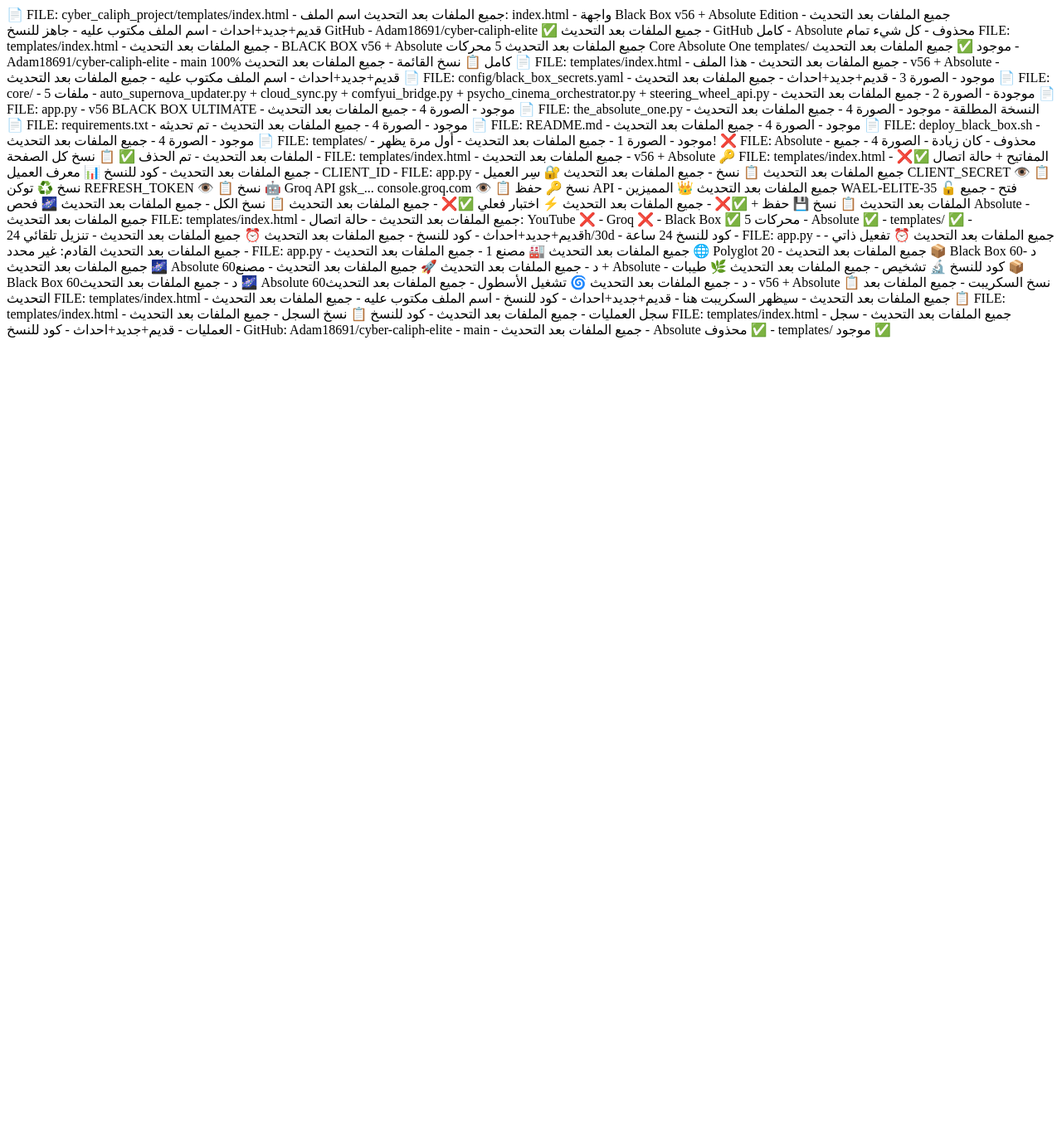
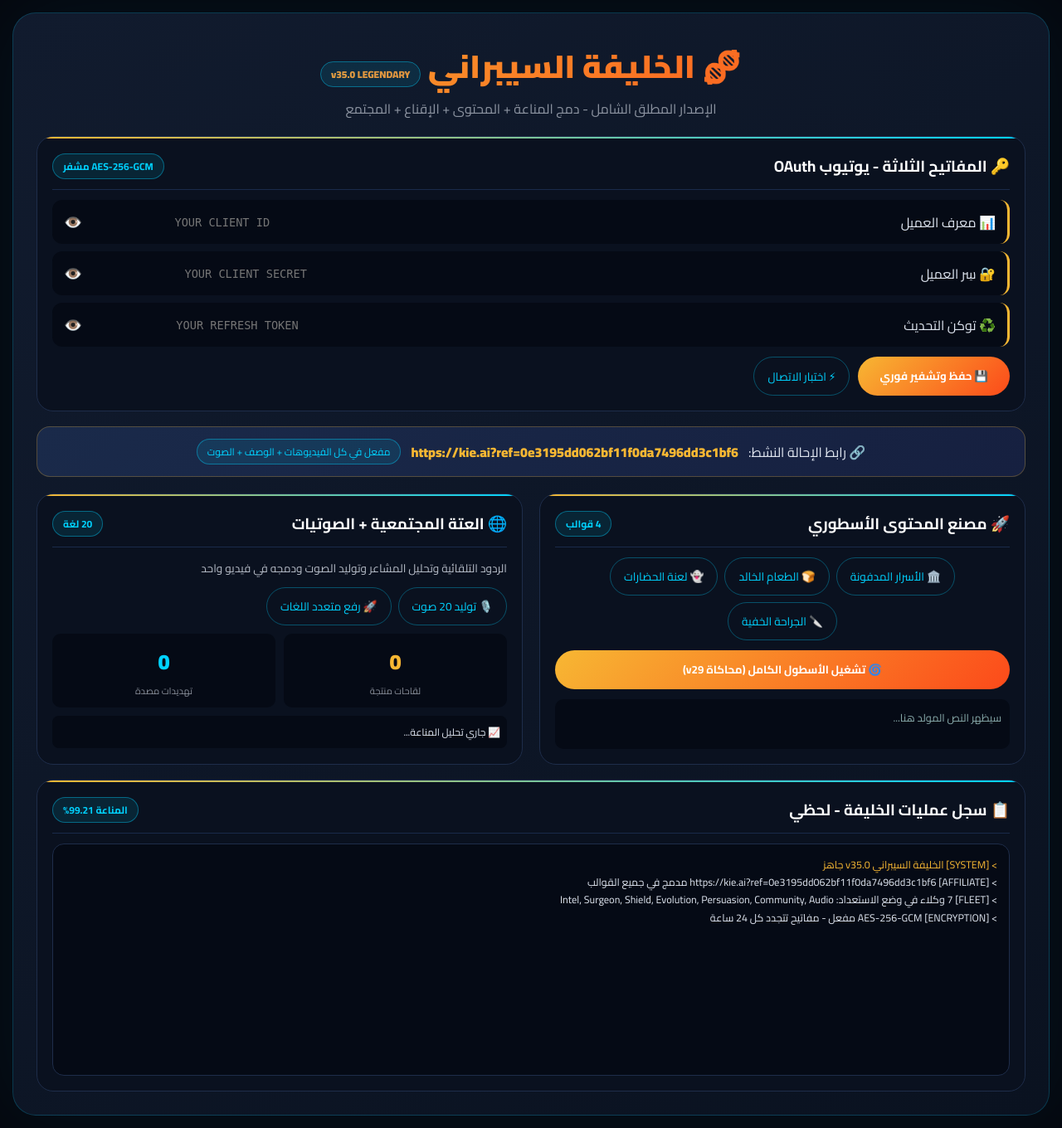
Before and after one commit to Adam18691/cyber-caliph-elite, a Flask app: page / in a window 1280 px wide. Shown: the whole page at 83% size. Before the commit the page ends 407 px from the top, so only its background shows below. Run offline with Flask 3, Linux system fonts and the light colour scheme; some libraries are stand-ins or nearby versions.

Commit message:
index.html

```diff
--- a/templates/index.html
+++ b/templates/index.html
@@ -1,61 +1,127 @@
-📄 FILE: cyber_caliph_project/templates/index.html - جميع الملفات بعد التحديث
-اسم الملف: index.html - واجهة Black Box v56 + Absolute Edition - جميع الملفات بعد التحديث
-قديم+جديد+احداث - اسم الملف مكتوب عليه - جاهز للنسخ GitHub - Adam18691/cyber-caliph-elite
-✅ جميع الملفات بعد التحديث - GitHub كامل - Absolute محذوف - كل شيء تمام
-FILE: templates/index.html - جميع الملفات بعد التحديث - BLACK BOX v56 + Absolute جميع الملفات بعد التحديث 5 محركات Core Absolute One templates/ موجود
-✅ جميع الملفات بعد التحديث - Adam18691/cyber-caliph-elite - main 100% كامل 📋 نسخ القائمة - جميع الملفات بعد التحديث
-📄 FILE: templates/index.html - جميع الملفات بعد التحديث - هذا الملف - v56 + Absolute - قديم+جديد+احداث - اسم الملف مكتوب عليه - جميع الملفات بعد التحديث
-📄 FILE: config/black_box_secrets.yaml - موجود - الصورة 3 - قديم+جديد+احداث - جميع الملفات بعد التحديث
-📄 FILE: core/ - 5 ملفات - auto_supernova_updater.py + cloud_sync.py + comfyui_bridge.py + psycho_cinema_orchestrator.py + steering_wheel_api.py - موجودة - الصورة 2 - جميع الملفات بعد التحديث
-📄 FILE: app.py - v56 BLACK BOX ULTIMATE - موجود - الصورة 4 - جميع الملفات بعد التحديث
-📄 FILE: the_absolute_one.py - النسخة المطلقة - موجود - الصورة 4 - جميع الملفات بعد التحديث
-📄 FILE: requirements.txt - موجود - الصورة 4 - جميع الملفات بعد التحديث - تم تحديثه
-📄 FILE: README.md - موجود - الصورة 4 - جميع الملفات بعد التحديث
-📄 FILE: deploy_black_box.sh - موجود - الصورة 4 - جميع الملفات بعد التحديث
-📄 FILE: templates/ - موجود - الصورة 1 - جميع الملفات بعد التحديث - أول مرة يظهر!
-❌ FILE: Absolute - محذوف - كان زيادة - الصورة 4 - جميع الملفات بعد التحديث - تم الحذف ✅
-📋 نسخ كل الصفحة - FILE: templates/index.html - جميع الملفات بعد التحديث - v56 + Absolute
-🔑 FILE: templates/index.html - المفاتيح + حالة اتصال ✅❌ - جميع الملفات بعد التحديث - كود للنسخ
-📊 معرف العميل
-CLIENT_ID - FILE: app.py - جميع الملفات بعد التحديث
-📋 نسخ - جميع الملفات بعد التحديث
-🔐 سِر العميل
-CLIENT_SECRET
-👁️
-📋 نسخ
-♻️ توكن
-REFRESH_TOKEN
-👁️
-📋 نسخ
-🤖 Groq API
-gsk_... console.groq.com
-👁️
-📋 نسخ
-🔑 حفظ API - جميع الملفات بعد التحديث
-👑 المميزين
-WAEL-ELITE-35
-🔓 فتح - جميع الملفات بعد التحديث
-📋 نسخ
-💾 حفظ + ✅❌ - جميع الملفات بعد التحديث
-⚡ اختبار فعلي ✅❌ - جميع الملفات بعد التحديث
-📋 نسخ الكل - جميع الملفات بعد التحديث
-🌌 فحص Absolute - جميع الملفات بعد التحديث
-FILE: templates/index.html - جميع الملفات بعد التحديث - حالة اتصال: YouTube ❌ - Groq ❌ - Black Box ✅ 5 محركات - Absolute ✅ - templates/ ✅ - قديم+جديد+احداث - كود للنسخ - جميع الملفات بعد التحديث
-⏰ جميع الملفات بعد التحديث - تنزيل تلقائي 24h/30d - كود للنسخ
+<!DOCTYPE html>
+<html lang="ar" dir="rtl">
+<head>
+    <meta charset="UTF-8">
+    <meta name="viewport" content="width=device-width, initial-scale=1.0">
+    <title>🧬 الخليفة السيبراني v35.0</title>
+    <script src="https://cdn.socket.io/4.5.0/socket.io.min.js"></script>
+    <link href="https://fonts.googleapis.com/css2?family=Cairo:wght@400;700;900&display=swap" rel="stylesheet">
+    <style>
+        *{margin:0;padding:0;box-sizing:border-box;font-family:'Cairo',Tahoma,sans-serif}
+        body{background:#05080f;color:#e0e6f0;padding:15px;min-height:100vh}
+        .container{max-width:1250px;margin:auto;background:linear-gradient(145deg,#111b2e,#0a1220);border-radius:28px;padding:28px;border:1px solid #00d2ff33;box-shadow:0 0 100px #00d2ff0f}
+        h1{font-size:2.4rem;background:linear-gradient(135deg,#f7b733,#fc4a1a);-webkit-background-clip:text;-webkit-text-fill-color:transparent;text-align:center;font-weight:900}
+        .subtitle{text-align:center;opacity:.6;margin-bottom:18px}
+        .badge{background:#00d2ff1a;border:1px solid #00d2ff66;border-radius:20px;padding:3px 12px;color:#00d2ff;font-size:.75rem}
+        .grid-2{display:grid;grid-template-columns:1fr 1fr;gap:20px;margin-top:20px}
+        .card{background:#0a111f;border-radius:20px;padding:18px;border:1px solid #1e2d4a;position:relative;overflow:hidden}
+        .card::before{content:'';position:absolute;top:0;right:0;width:100%;height:2px;background:linear-gradient(90deg,#f7b733,#00d2ff)}
+        .card h3{color:#fff;border-bottom:1px solid #1a2a4a;padding-bottom:10px;margin-bottom:12px;display:flex;justify-content:space-between;align-items:center}
+        .key-row{display:flex;justify-content:space-between;align-items:center;background:#050a15;padding:10px 14px;border-radius:12px;margin-bottom:9px;border-right:3px solid #f7b733}
+        .key-row input{background:transparent;border:none;color:#a0b4c8;direction:ltr;width:68%;font-family:monospace;font-size:.85rem}
+        .key-row input:focus{outline:none;color:#fff}
+        .btn-icon{background:none;border:none;color:#7b8ba3;cursor:pointer;font-size:1.1rem}
+        .btn-icon:hover{color:#00d2ff}
+        .btn-primary{background:linear-gradient(135deg,#f7b733,#fc4a1a);border:none;color:#fff;padding:11px 26px;border-radius:40px;font-weight:700;cursor:pointer;transition:.3s}
+        .btn-primary:hover{transform:translateY(-2px);box-shadow:0 8px 30px #f7b73355}
+        .btn-secondary{background:transparent;border:1px solid #00d2ff55;color:#00d2ff;padding:9px 16px;border-radius:40px;cursor:pointer;transition:.3s;font-size:.85rem}
+        .btn-secondary:hover{background:#00d2ff11;border-color:#00d2ff;color:#fff}
+        .log-area{background:#050a15;padding:14px;border-radius:14px;height:280px;overflow-y:auto;font-family:monospace;font-size:.78rem;border:1px solid #1e2d4a;line-height:1.7}
+        .affiliate-box{background:linear-gradient(135deg,#1a2a4a,#162040);border:1px solid #f7b73344;border-radius:16px;padding:14px;margin-top:18px;text-align:center;display:flex;justify-content:center;align-items:center;gap:12px;flex-wrap:wrap}
+        .affiliate-box a{color:#f7b733;text-decoration:none;font-weight:800;direction:ltr}
+        .flex{display:flex;gap:8px;flex-wrap:wrap;justify-content:center}
+        .stat{font-size:1.6rem;font-weight:900;color:#f7b733}
+        @media(max-width:850px){.grid-2{grid-template-columns:1fr}}
+    </style>
+</head>
+<body>
+<div class="container">
+    <h1>🧬 الخليفة السيبراني <span class="badge">v35.0 LEGENDARY</span></h1>
+    <p class="subtitle">الإصدار المطلق الشامل - دمج المناعة + المحتوى + الإقناع + المجتمع</p>
 
-24 ساعة - FILE: app.py - جميع الملفات بعد التحديث
- ⏰ تفعيل ذاتي - جميع الملفات بعد التحديث القادم: غير محدد - FILE: app.py - جميع الملفات بعد التحديث
-🏭 مصنع 1 - جميع الملفات بعد التحديث
-🌐 Polyglot 20 - جميع الملفات بعد التحديث
-📦 Black Box 60د - جميع الملفات بعد التحديث
-🌌 Absolute 60د - جميع الملفات بعد التحديث
-🚀 جميع الملفات بعد التحديث - مصنع + Absolute - كود للنسخ
-🔬 تشخيص - جميع الملفات بعد التحديث
-🌿 طيبات
-📦 Black Box 60د - جميع الملفات بعد التحديث
-🌌 Absolute 60د - جميع الملفات بعد التحديث
-🌀 تشغيل الأسطول - جميع الملفات بعد التحديث - v56 + Absolute
-📋 نسخ السكريبت - جميع الملفات بعد التحديث
-FILE: templates/index.html - جميع الملفات بعد التحديث - سيظهر السكريبت هنا - قديم+جديد+احداث - كود للنسخ - اسم الملف مكتوب عليه - جميع الملفات بعد التحديث
-📋 FILE: templates/index.html - سجل العمليات - جميع الملفات بعد التحديث - كود للنسخ 📋 نسخ السجل - جميع الملفات بعد التحديث
-FILE: templates/index.html - جميع الملفات بعد التحديث - سجل العمليات - قديم+جديد+احداث - كود للنسخ - GitHub: Adam18691/cyber-caliph-elite - main - جميع الملفات بعد التحديث - Absolute محذوف ✅ - templates/ موجود ✅
+    <div class="card">
+        <h3>🔑 المفاتيح الثلاثة - يوتيوب OAuth <span class="badge">AES-256-GCM مشفر</span></h3>
+        <div class="key-row"><span>📊 معرف العميل</span><input type="password" id="client_id" placeholder="YOUR_CLIENT_ID"><button class="btn-icon" onclick="toggleKey('client_id')">👁️</button></div>
+        <div class="key-row"><span>🔐 سِر العميل</span><input type="password" id="client_secret" placeholder="YOUR_CLIENT_SECRET"><button class="btn-icon" onclick="toggleKey('client_secret')">👁️</button></div>
+        <div class="key-row"><span>♻️ توكن التحديث</span><input type="password" id="refresh_token" placeholder="YOUR_REFRESH_TOKEN"><button class="btn-icon" onclick="toggleKey('refresh_token')">👁️</button></div>
+        <div style="margin-top:12px;display:flex;gap:10px;flex-wrap:wrap;">
+            <button class="btn-primary" onclick="saveKeys()">💾 حفظ وتشفير فوري</button>
+            <button class="btn-secondary" onclick="testConnection()">⚡ اختبار الاتصال</button>
+        </div>
+    </div>
+
+    <div class="affiliate-box">
+        <span>🔗 رابط الإحالة النشط:</span>
+        <a href="{{ affiliate }}" target="_blank">{{ affiliate }}</a>
+        <span class="badge">مفعل في كل الفيديوهات + الوصف + الصوت</span>
+    </div>
+
+    <div class="grid-2">
+        <div class="card">
+            <h3>🚀 مصنع المحتوى الأسطوري <span class="badge">4 قوالب</span></h3>
+            <div class="flex">
+                <button class="btn-secondary" onclick="generateVideo('الأسرار المدفونة')">🏛️ الأسرار المدفونة</button>
+                <button class="btn-secondary" onclick="generateVideo('الطعام الخالد')">🍞 الطعام الخالد</button>
+                <button class="btn-secondary" onclick="generateVideo('لعنة الحضارات')">👻 لعنة الحضارات</button>
+                <button class="btn-secondary" onclick="generateVideo('الجراحة الخفية')">🔪 الجراحة الخفية</button>
+            </div>
+            <button class="btn-primary" onclick="runSimulation()" style="width:100%;margin-top:12px;">🌀 تشغيل الأسطول الكامل (محاكاة v29)</button>
+            <div id="scriptPreview" style="margin-top:12px;background:#050a15;padding:10px;border-radius:10px;font-size:.8rem;min-height:60px;color:#8aa;">سيظهر النص المولد هنا...</div>
+        </div>
+        <div class="card">
+            <h3>🌐 العتة المجتمعية + الصوتيات <span class="badge">20 لغة</span></h3>
+            <p style="font-size:.85rem;opacity:.8">الردود التلقائية وتحليل المشاعر وتوليد الصوت ودمجه في فيديو واحد</p>
+            <div style="margin-top:10px;display:flex;gap:8px;flex-wrap:wrap;">
+                <button class="btn-secondary" onclick="generateAudios()">🎙️ توليد 20 صوت</button>
+                <button class="btn-secondary" onclick="uploadMultilingual()">🚀 رفع متعدد اللغات</button>
+            </div>
+            <div style="margin-top:10px;display:grid;grid-template-columns:1fr 1fr;gap:10px;">
+                <div style="background:#050a15;padding:10px;border-radius:10px;text-align:center"><div class="stat" id="vaccineCount">0</div><div style="font-size:.7rem;opacity:.6">لقاحات منتجة</div></div>
+                <div style="background:#050a15;padding:10px;border-radius:10px;text-align:center"><div class="stat" id="threatCount" style="color:#00d2ff">0</div><div style="font-size:.7rem;opacity:.6">تهديدات مصدة</div></div>
+            </div>
+            <div style="margin-top:10px;font-size:.75rem;background:#050a15;padding:8px;border-radius:8px">📈 <span id="evolutionInsight">جاري تحليل المناعة...</span></div>
+        </div>
+    </div>
+
+    <div class="card" style="margin-top:18px;">
+        <h3>📋 سجل عمليات الخليفة - لحظي <span class="badge" id="immunityBadge">المناعة 99.21%</span></h3>
+        <div class="log-area" id="logArea">
+            <div style="color:#f7b733">> [SYSTEM] الخليفة السيبراني v35.0 جاهز</div>
+            <div>> [AFFILIATE] {{ affiliate }} مدمج في جميع القوالب</div>
+            <div>> [FLEET] 7 وكلاء في وضع الاستعداد: Intel, Surgeon, Shield, Evolution, Persuasion, Community, Audio</div>
+            <div>> [ENCRYPTION] AES-256-GCM مفعل - مفاتيح تتجدد كل 24 ساعة</div>
+        </div>
+    </div>
+</div>
+
+<script>
+    const socket = io();
+    let immunity = 99.21;
+    socket.on('log', data=>{
+        const log = document.getElementById('logArea');
+        const div = document.createElement('div');
+        div.textContent = `[${new Date().toLocaleTimeString()}] ${data.msg}`;
+        if(data.highlight) div.style.color = '#f7b733';
+        log.appendChild(div);
+        log.scrollTop = log.scrollHeight;
+        if(data.msg.includes('لقاح')){ immunity = Math.min(99.99, immunity+0.07); document.getElementById('immunityBadge').innerText = `المناعة ${immunity.toFixed(2)}%`; }
+    });
+    socket.on('update_stats', data=>{
+        document.getElementById('vaccineCount').innerText = data.vaccine_count||0;
+        document.getElementById('threatCount').innerText = data.threat_count||0;
+        document.getElementById('evolutionInsight').innerText = data.evolution||'...';
+    });
+    socket.on('keys_saved', ()=> addLog('✅ تم حفظ المفاتيح بنجاح', true));
+    socket.on('video_ready', data=>{ document.getElementById('scriptPreview').innerText = data.script; });
+    socket.on('audios_ready', data=> addLog(`✅ توليد ${data.count} مسار صوتي اكتمل`, true));
+    function toggleKey(id){ const el=document.getElementById(id); el.type = el.type==='password'?'text':'password'; }
+    function addLog(msg,hl){ const log=document.getElementById('logArea'); const d=document.createElement('div'); d.textContent=`[${new Date().toLocaleTimeString()}] ${msg}`; if(hl) d.style.color='#f7b733'; log.appendChild(d); log.scrollTop=log.scrollHeight; }
+    function saveKeys(){ socket.emit('save_keys',{client_id:document.getElementById('client_id').value, client_secret:document.getElementById('client_secret').value, refresh_token:document.getElementById('refresh_token').value}); }
+    function testConnection(){ socket.emit('test_connection'); }
+    function generateVideo(t){ socket.emit('generate_video',{template:t}); }
+    function generateAudios(){ socket.emit('generate_audios',{text:document.getElementById('scriptPreview').innerText || 'نص تجريبي'}); }
+    function uploadMultilingual(){ socket.emit('upload_multilingual'); }
+    function runSimulation(){ socket.emit('run_simulation'); }
+</script>
+</body>
+</html>
```
